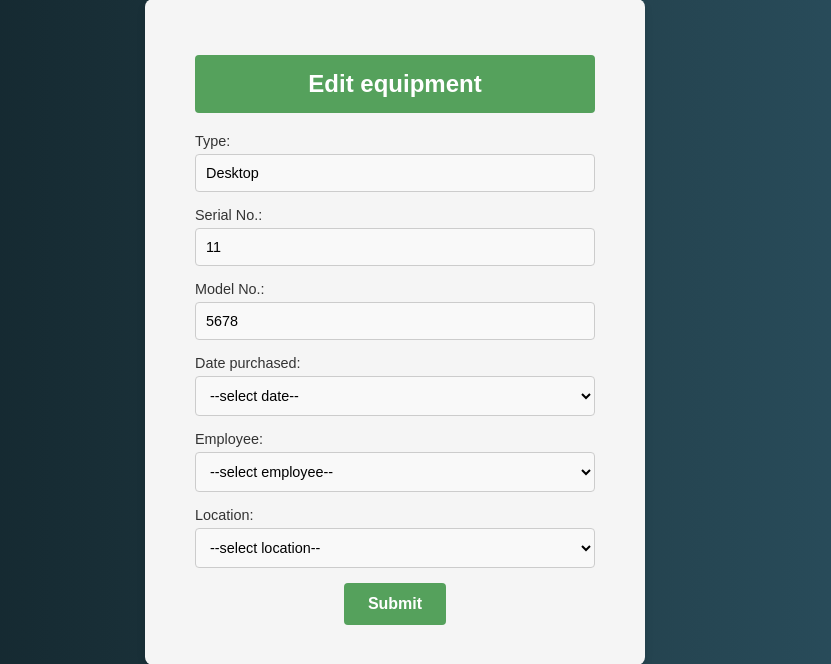
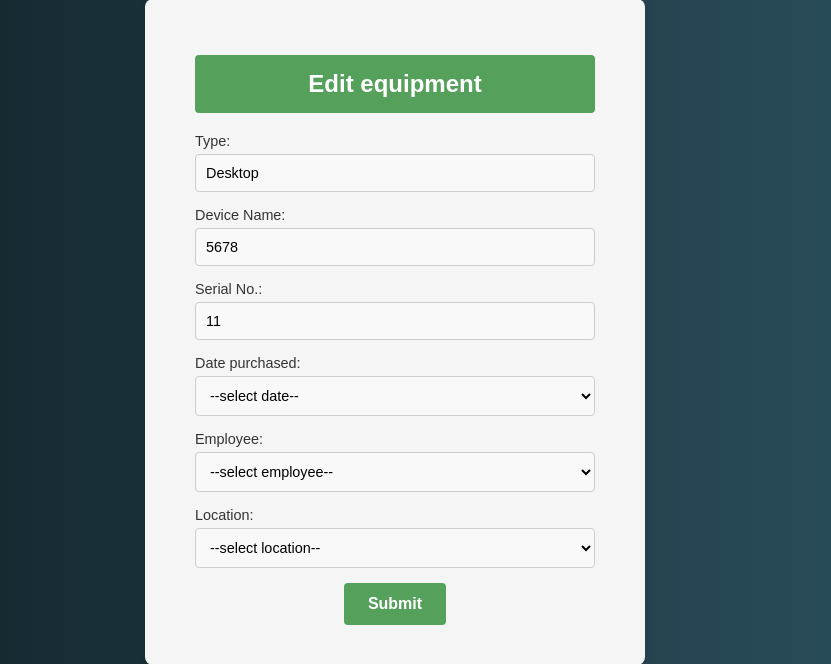
Before and after one commit to Aristocratjnr/device-inventory-system, a Flask app: a page that uses templates/edit_equipment.html in a window 1280 px wide. Shown: the part 68-732 px from the top of the page, without its empty margins (245-1076 px from the left). Run offline with Flask 3, Linux system fonts and the light colour scheme; data comes from the database, SQL or seed files in the repository.

Commit message:
Update label names for serial number and model number fields

```diff
--- a/templates/edit_equipment.html
+++ b/templates/edit_equipment.html
@@ -15,16 +15,19 @@
                 <input id="type" name="type" type="text"   value="{{ equipment.type}}" required>
                 <!-- <div class="error"></div> -->
             </div>
+
+            <div class="input-control">
+                <label for="model_number">Device Name:</label>
+                <input id="model_number" name="model_number" type="text" value="{{equipment.model_number}}" required>
+                <!-- <div class="error"></div> -->
+            </div>
+
             <div class="input-control">
                 <label for="serial_number">Serial No.:</label>
                 <input id="serial_number" name="serial_number" type="text"  value="{{equipment.serial_number}}" required>
                 <!-- <div class="error"></div> -->
             </div>
-            <div class="input-control">
-                <label for="model_number">Model No.:</label>
-                <input id="model_number" name="model_number" type="text" value="{{equipment.model_number}}" required>
-                <!-- <div class="error"></div> -->
-            </div>
+
             <div class="input-control">
                 <label for="purchase_date">Date purchased:</label>
                 <select name="purchase_date" id="purchase_date" required>
```
